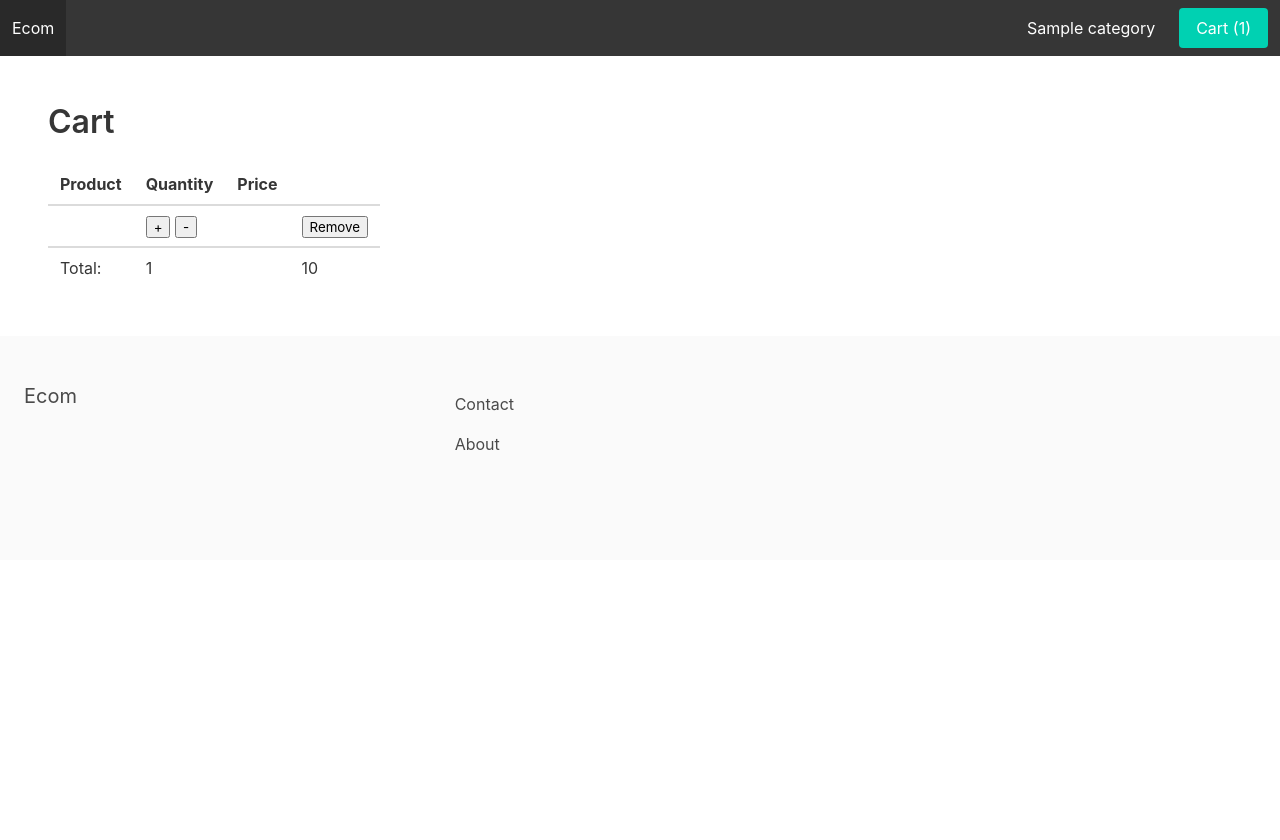
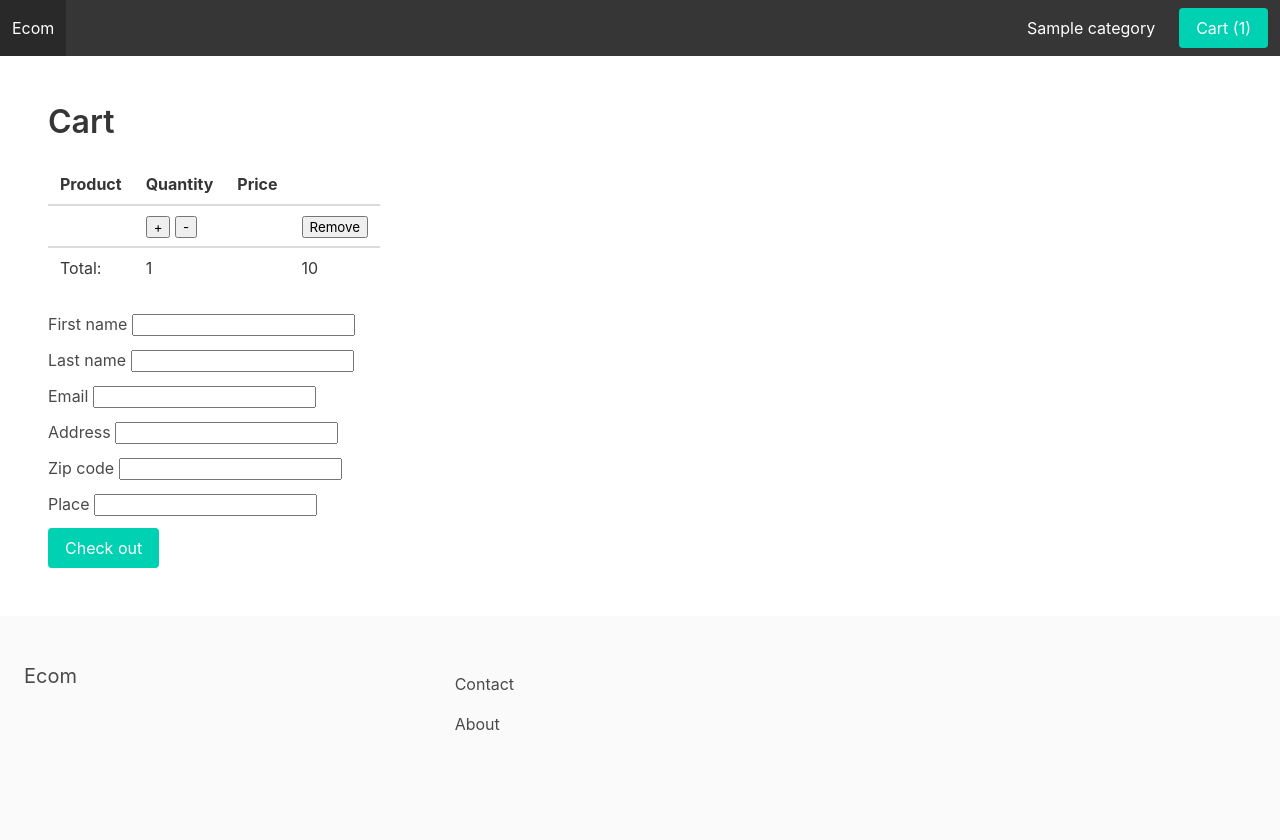
Before and after one commit to manos-mark/django-vue-ecom, a Django app: template ecom/apps/cart/templates/cart.html in a window 1280 px wide. Before the commit the page ends 450 px from the top, so only its background shows below. Run offline with Django 3.2, Linux system fonts and the light colour scheme; the template is opened without the code that fills it: most values are stand-ins (such as "Sample title", 1, 10 or a date in 2020); some libraries are stand-ins or nearby versions.

Commit message:
part 7 (15min)

```diff
--- a/ecom/apps/cart/cart.py
+++ b/ecom/apps/cart/cart.py
@@ -53,8 +53,12 @@
         self.session[settings.CART_SESSION_ID] = self.cart
         self.session.modified = True
 
+    def clear(self):
+        del self.session[settings.CART_SESSION_ID]
+        self.session.modified = True
+
     def get_total_length(self):
         return sum(int(item['quantity']) for item in self.cart.values())
 
     def get_total_cost(self):
-        return sum(float(item['total_price']) for item in self.cart.values())
+        return sum(float(item['total_price']) for item in self)
--- /dev/null
+++ b/ecom/apps/cart/context_processors.py
@@ -0,0 +1,4 @@
+from .cart import Cart
+
+def cart(request):
+    return {'cart': Cart(request)}
--- a/ecom/apps/cart/templates/cart.html
+++ b/ecom/apps/cart/templates/cart.html
@@ -37,6 +37,50 @@
                     </tfoot>
                 </table>
             </div>
+
+            <form v-on:submit.prevent="submitForm()">
+                <div class="field">
+                    <div class="control">
+                        <label>First name</label>
+                        <input type="text" name="first_name" v-model="first_name">
+                    </div>
+                </div>
+                <div class="field">
+                    <div class="control">
+                        <label>Last name</label>
+                        <input type="text" name="last_name" v-model="last_name">
+                    </div>
+                </div>
+                <div class="field">
+                    <div class="control">
+                        <label>Email</label>
+                        <input type="text" name="email" v-model="email">
+                    </div>
+                </div>
+                <div class="field">
+                    <div class="control">
+                        <label>Address</label>
+                        <input type="text" name="address" v-model="address">
+                    </div>
+                </div>
+                <div class="field">
+                    <div class="control">
+                        <label>Zip code</label>
+                        <input type="text" name="zipcode" v-model="zipcode">
+                    </div>
+                </div>
+                <div class="field">
+                    <div class="control">
+                        <label>Place</label>
+                        <input type="text" name="place" v-model="place">
+                    </div>
+                </div>
+                <div class="field">
+                    <div class="control">
+                        <button class="button is-primary">Check out</button>
+                    </div>
+                </div>
+            </form>
         {% else %}
             <p>Your cart is empty!</p>
         {% endif %}
@@ -51,6 +95,12 @@
         store: store,
         data () {
             return {
+                first_name: '',
+                last_name: '',
+                email: '',
+                address: '',
+                zipcode: '',
+                place: '',
                 products: [{{ productsstring|safe }}]
             }
         },
@@ -59,6 +109,33 @@
             totalCost: function() { return store.state.totalCost }
         },
         methods: {
+            submitForm() {
+                var data = {
+                    first_name: this.first_name,
+                    last_name: this.last_name,
+                    email: this.email,
+                    address: this.address,
+                    zipcode: this.zipcode,
+                    place: this.place,
+                };
+
+                fetch('/api/checkout/', {
+                    method: 'POST',
+                    headers: {
+                        'Content-Type': 'application/json',
+                        'X-CSRFToken': '{{ csrf_token }}',
+                    },
+                    credentials: 'same-origin',
+                    body: JSON.stringify(data)
+                })
+                .then((response) => {
+                    console.log(response)
+                    console.log("SUCESS")
+                })
+                .catch((error) => {
+                    console.log('Error ', error )
+                })
+            },
             // TODO: allakse to an xreiastei se update quantity
             incrementQuantity(product_id, quantity, price) {
                 var data = {
@@ -144,6 +221,7 @@
                 })
                 .then((response) => {
                     console.log('Removed from cart')
+                    // TODO: remove from store
                     this.products = this.products.filter(product => product.id !== product_id)
                 })
                 .catch((error) => {
--- a/ecom/apps/store/templates/product_detail.html
+++ b/ecom/apps/store/templates/product_detail.html
@@ -22,8 +22,7 @@
     var productapp = new Vue({
         el: '#productapp',
         delimiters: ['[[', ']]'],
-        // TODO: Uncaught ReferenceError: store is not defined
-        // store: store,
+        store: store,
         methods: {
             addToCart(product_id) {
                 console.log(product_id)
@@ -45,7 +44,7 @@
                 })
                 .then((response) => {
                     console.log('Added to cart')
-                    // store.commit('increment', 1)
+                    store.commit('increment', 1)
                 })
                 .catch((error) => {
                     console.log('Error ', error )
--- a/ecom/ecom/settings.py
+++ b/ecom/ecom/settings.py
@@ -71,7 +71,8 @@
                 'django.template.context_processors.request',
                 'django.contrib.auth.context_processors.auth',
                 'django.contrib.messages.context_processors.messages',
-                'apps.store.context_processors.menu_categories'
+                'apps.store.context_processors.menu_categories',
+                'apps.cart.context_processors.cart',
             ],
         },
     },
--- a/ecom/ecom/urls.py
+++ b/ecom/ecom/urls.py
@@ -23,7 +23,7 @@
 from apps.core.views import frontpage, contact, about
 from apps.store.views import product_detail, category_detail
 
-from apps.store.api import api_add_to_cart, api_remove_from_cart
+from apps.store.api import api_add_to_cart, api_remove_from_cart, api_checkout
 
 urlpatterns = [
     path('', frontpage, name='frontpage'),
@@ -35,6 +35,7 @@
     #API
     path('api/add_to_cart/', api_add_to_cart, name='api_add_to_cart'),
     path('api/remove_from_cart/', api_remove_from_cart, name='api_remove_from_cart'),
+    path('api/checkout', api_checkout, name='api_checkout'),
 
     # Store
     path('<slug:category_slug>/<slug:slug>/', product_detail, name='product_detail'),
```
Also changed, not shown: ecom/apps/order/utils.py (added, +20 -0 lines), ecom/apps/store/api.py (+33 -1 lines), ecom/db.sqlite3.
